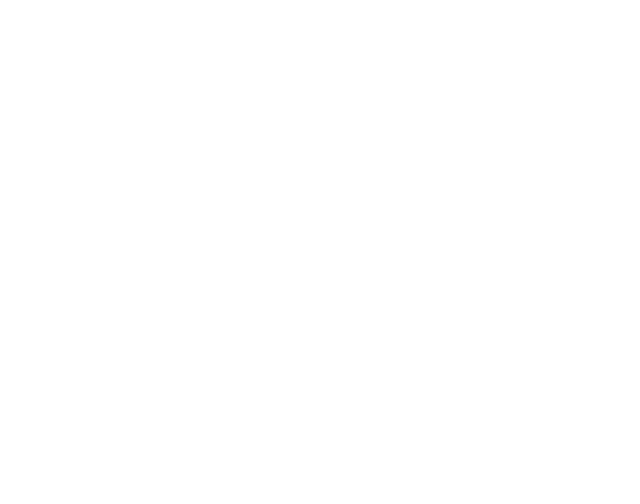
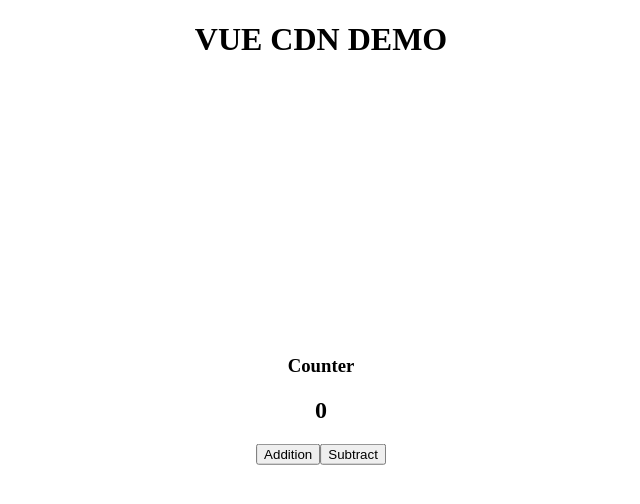
Before and after one commit to arifulislamat/vuejs-learning, a plain HTML site: page index.html in a window 1280 px wide. Shown: the whole page, without its empty margins (319-959 px from the left). Drawn offline with nearby package versions, Linux system fonts and the light colour scheme.

Commit message:
Working VueJS Counter App

```diff
--- a/index.html
+++ b/index.html
@@ -5,8 +5,23 @@
     <meta http-equiv="X-UA-Compatible" content="IE=edge">
     <meta name="viewport" content="width=device-width, initial-scale=1.0">
     <title>Vue CDN</title>
+    <script src="https://unpkg.com/vue@3/dist/vue.global.js"></script>
+    <link rel="stylesheet" href="style.css">
+
 </head>
 <body>
-
+    <!-- using the "vueCDN" id so that our vue app (vueCDN) can have access
+    to it and its childern -->
+    <div id="vueCDN">
+        <h1>{{ heading }}</h1>
+        <div class="center">
+            <h3>Counter</h3>
+            <h2>{{countValue}}</h2>
+            <!-- @click same as v-on:click -->
+            <button @click="countValue++">Addition</button>
+            <button @click="countValue--">Subtract</button>
+        </div>
+    </div>
+    <script src="script.js"></script>
 </body>
 </html>
--- /dev/null
+++ b/script.js
@@ -0,0 +1,20 @@
+// Vue code
+const vueCDN = Vue.createApp({ //Vue.createApp is a method
+    data(){
+        return {
+            heading: 'VUE CDN DEMO',
+            countValue: 0
+        }
+    }
+})
+// Mounting the newly created app (vueCDN) into a id of vueCDN (html id).
+vueCDN.mount('#vueCDN')
+
+
+// Console Message
+info_str = " __ _\n"+
+"/ _(_)_ __ ___  _ __ __ _\n"+
+"| |_| | '__/ _ \| '__/ _` |\n"+
+"|  _| | | | (_)| | | (_| |\n"+
+"|_| |_|_|  \___/|_|   \__,_|"
+console.log(info_str)
--- /dev/null
+++ b/style.css
@@ -0,0 +1,12 @@
+.center{
+    margin: 0;
+    position: absolute;
+    top: 50%;
+    left: 50%;
+    -ms-transform: translate(-50%, -50%);
+    transform: translate(-50%, -50%);
+}
+
+h1, h2, h3{
+    text-align: center;
+}
```
